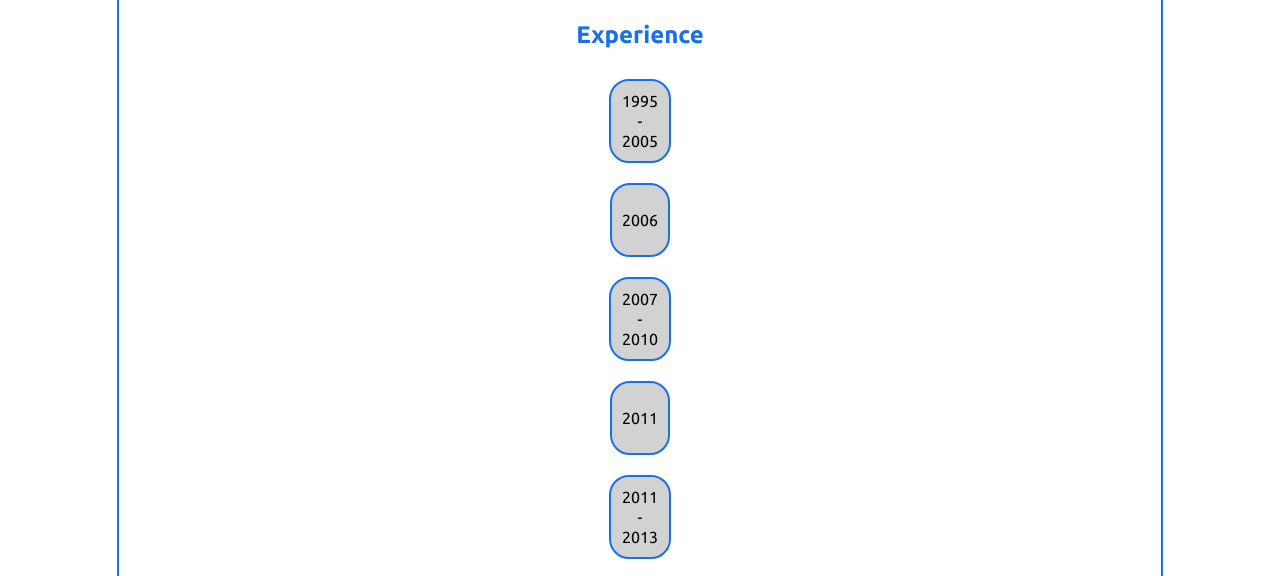
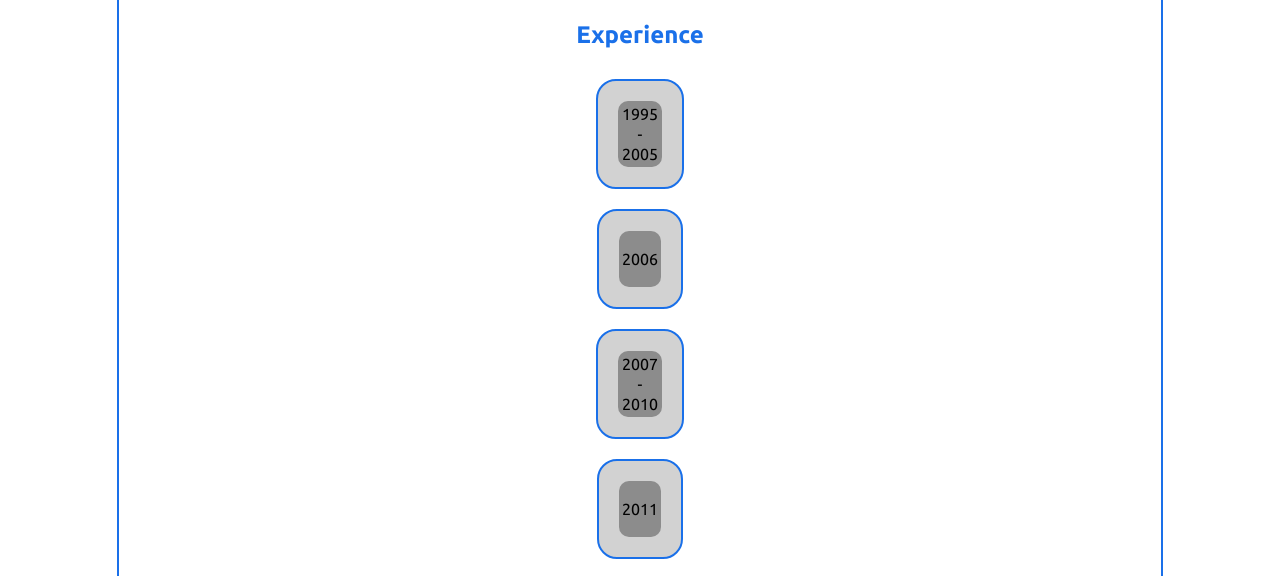
Before and after one commit to Mihaildrozd/resume-Ryan-Gosling, a plain HTML site: page resume.html in a window 1280 px wide. Shown: the part 190-766 px from the top of the page. Drawn offline with Linux system fonts and the light colour scheme.

Commit message:
Update style.css

```diff
--- a/style.css
+++ b/style.css
@@ -205,6 +205,7 @@ h2 {
     padding: 10px;
     background-color: rgb(210, 210, 210);
 }
+
 .date {
     margin: 1px;
 }
@@ -213,6 +214,10 @@ h2 {
     display: flex;
     flex-direction: column;
     align-items: center;
+    background-color: rgb(140, 140, 140);
+    padding: 3px;
+    border-radius: 10px;
+    margin: 10px;
 }
 
 .n {
```
